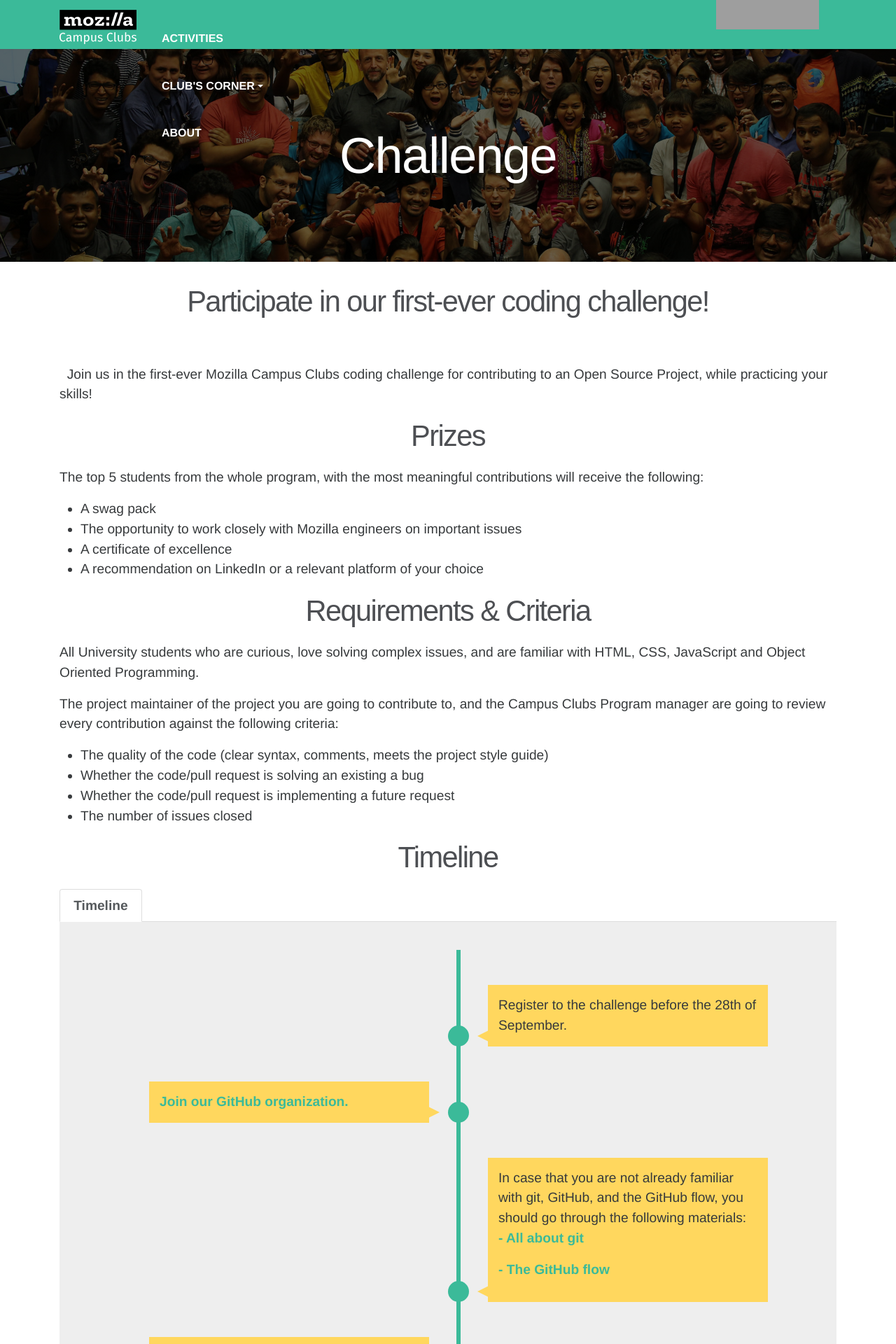
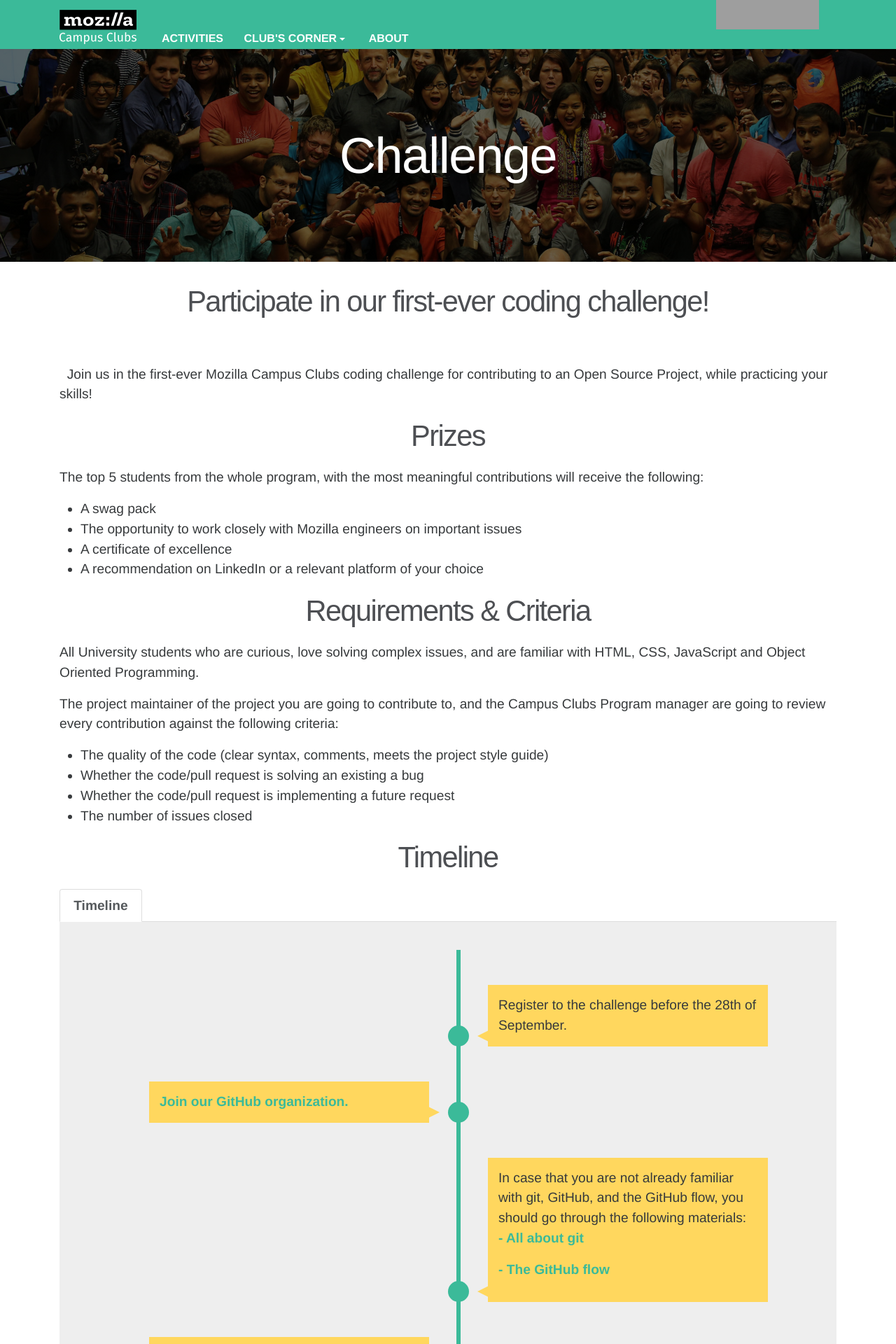
Before and after one commit to mozilla/mozilla-campus-clubs, a Jekyll site: the page built from _pages/challenge.md, in a window 1280 px wide. Shown: the top 1920 px of the page at 70% size. Built offline with Jekyll 4.4.1, drawn with Linux system fonts in a browser that asks for light colours; some web fonts are replaced; grey boxes are pictures that could not be loaded.

Commit message:
CSS Fixed

```diff
--- a/static/css/app.css
+++ b/static/css/app.css
@@ -146,6 +146,40 @@ nav a:hover {
 .navbar-toggler {
     float: right;
     margin-top: 20px;
+}
+
+/* ----------------Updated header with new dropdown---------------- */
+
+.dropdown-club-corner {
+    position: relative;
+    display: inline-block;
+}
+
+.dropdown-content {
+    display: none;
+    position: absolute;
+    background-color:#3bba99;
+    min-width: 160px;
+    top:100%;
+    z-index: 1;
+    margin:0;
+    width:100%;
+}
+
+.dropdown-content a {
+    display: block;
+    background-color:#3bba99;
+    padding: 12px 16px;
+    text-decoration: none;
+    font-size: 1.0em;
+}
+
+.dropdown-club-corner:hover .dropdown-content {
+    display: block;
+}
+
+.dropdown-item:hover {
+    background-color: #1c9878;
 }
 
 @media all and (min-width: 992px) {
```
